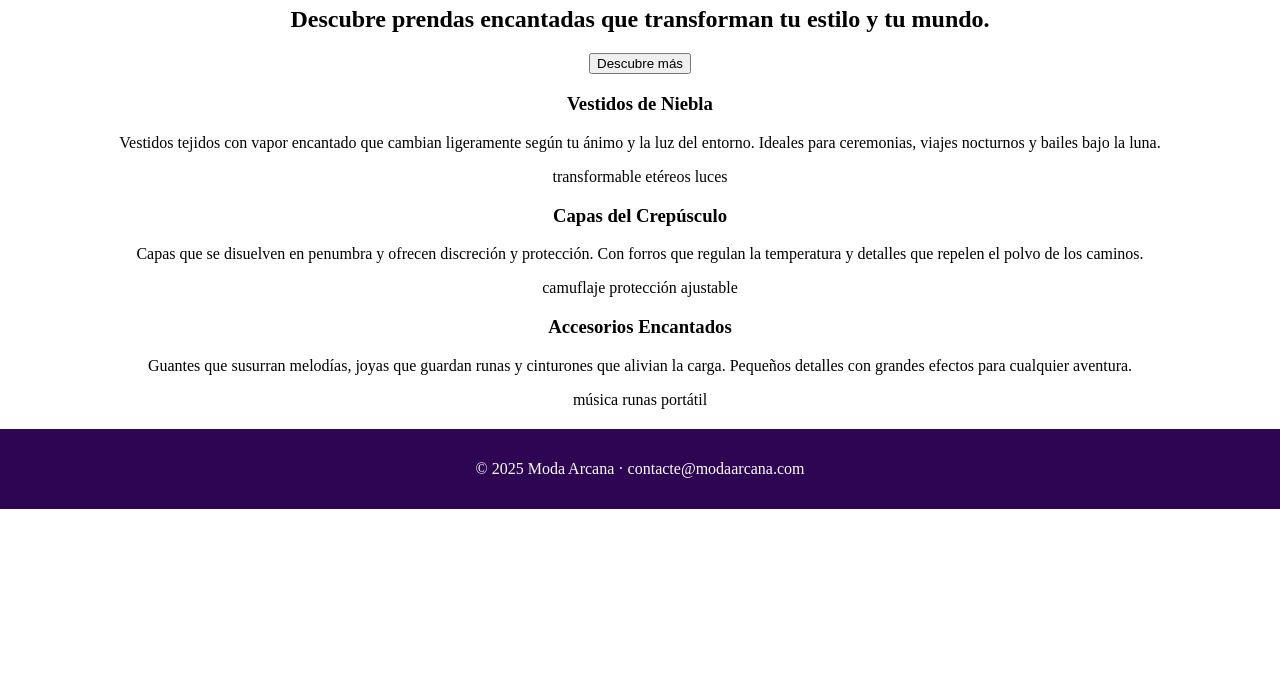
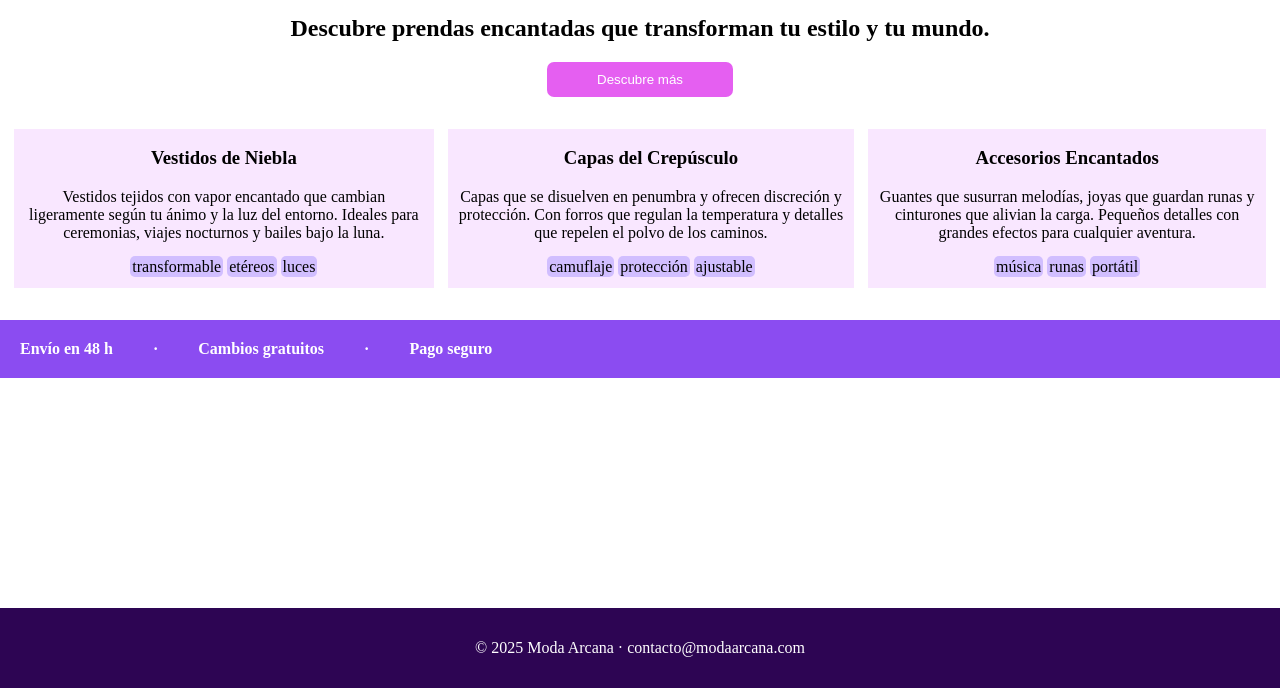
Before and after one commit to AnjieC/DAM1M04-Exercici002, a plain HTML site: page index.html in a window 1280 px wide. Shown: the part 112-800 px from the top of the page. Drawn offline with Linux system fonts and the light colour scheme.

Commit message:
index.html casi

```diff
--- a/global.css
+++ b/global.css
@@ -1,5 +1,8 @@
 body{
     margin: 0;
+    display: flex;
+    flex-direction: column;
+    min-height: 100vh;  /* ocupa toda la altura de la ventana */
 }
 
 .textocentro{
@@ -16,19 +19,62 @@ body{
 }
 
 #contenidodepagina{
+    flex: 1;    /* ocupa todo el espacio disponible */
     margin-top: 60px;
 }
 
-.contenidor{
+.hero{
     max-width: 1100px;
     margin: auto;
+}
+
+button{
+    border: none;
+    padding: 10px 50px;
+    color: white;
+    background-color: rgb(229, 95, 241);
+    cursor: pointer;
+    border-radius: 7px;
+}
+
+button:hover{
+    background-color: rgb(206, 26, 223);
+}
+
+.contenidorcartas{
+    padding: 25px 7px;
+    display: flex;
+}
+
+.carta{
+    background-color: rgb(249, 231, 255);
+    margin: 7px;
+    padding: 0 10px 12px;
+}
+
+span{
+    background-color: rgba(199, 179, 255, 0.774);
+    padding: 2px;
+    border-radius: 5px;
+}
+
+#bandabeneficios{
+    display: flex;
+    background-color: rgb(139, 76, 241);
+    color: white;
+    font-weight: bold;
+}
+
+.beneficio{
+    margin: 10px;
+    padding: 10px;
 }
 
 footer{
     margin-top: 20px;
     top: 0;
     left: 0;
-    padding: 15px;
+    padding: 15px 0;
     color: white;
     background-color: rgb(45, 5, 83);
 }
--- a/index.html
+++ b/index.html
@@ -14,12 +14,14 @@
         </div>
         <!--contenido de la pagina-->
         <div id="contenidodepagina" class="textocentro">
-            <div class="contenidor">
+            <section class="hero">
                 <h1>“Moda Arcana: Viste tu magia, revela tu esencia”</h1>
                 <h2>Descubre prendas encantadas que transforman tu estilo y tu mundo.</h2>
-                <button>Descubre más</button>
-            </div>
-            <div>
+                <a href="./productes.html">
+                    <button>Descubre más</button>
+                </a>
+            </section>
+            <section class="contenidorcartas">
                 <div class="carta">
                     <h3>Vestidos de Niebla</h3>
                     <p>
@@ -38,7 +40,7 @@
                     <span>protección</span>
                     <span>ajustable</span>
                 </div>
-                <div>
+                <div class="carta">
                     <h3>Accesorios Encantados</h3>
                     <p>
                         Guantes que susurran melodías, joyas que guardan runas y cinturones que alivian la carga. Pequeños detalles con grandes efectos para cualquier aventura.
@@ -47,11 +49,18 @@
                     <span>runas</span>
                     <span>portátil</span>
                 </div>
-            </div>
+            </section>
+            <section id="bandabeneficios">
+                <p class="beneficio">Envío en 48 h</p>
+                <p class="beneficio">·</p>
+                <p class="beneficio">Cambios gratuitos</p>
+                <p class="beneficio">·</p>
+                <p class="beneficio">Pago seguro</p>
+            </section>
         </div>
         <!--pie de pagina-->
         <footer class="textocentro">
-            <p>© 2025 Moda Arcana · contacte@modaarcana.com</p>
+            <p>© 2025 Moda Arcana · contacto@modaarcana.com</p>
         </footer>
     </body>
 </html>
```
Also changed, not shown: contacte.html (+1 -1 lines), productes.html (+1 -1 lines).
